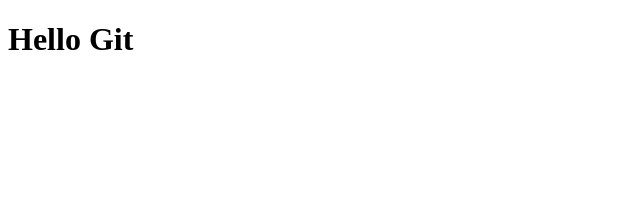
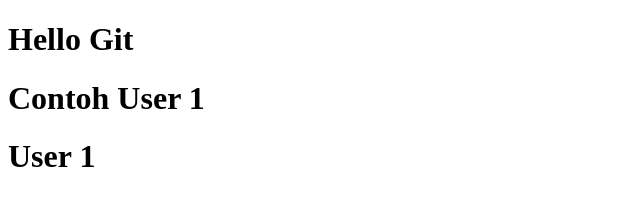
Before and after one commit to fdhlnrzzmn/belajar-git-remote, a plain HTML site: page index.html in a window 1280 px wide. Shown: the whole page, without its empty margins (0-640 px from the left). Drawn offline with Linux system fonts and the light colour scheme.

Commit message:
add user 1 to index

```diff
--- a/index.html
+++ b/index.html
@@ -8,5 +8,7 @@
 </head>
 <body>
     <h1>Hello Git</h1>
+    <h1>Contoh User 1</h1>
+    <h1>User 1</h1>
 </body>
 </html>
```
